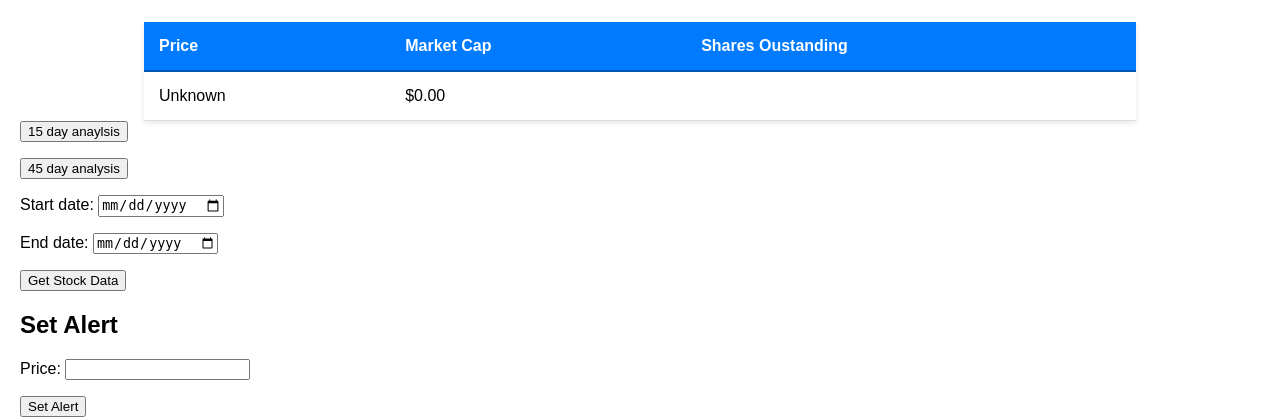
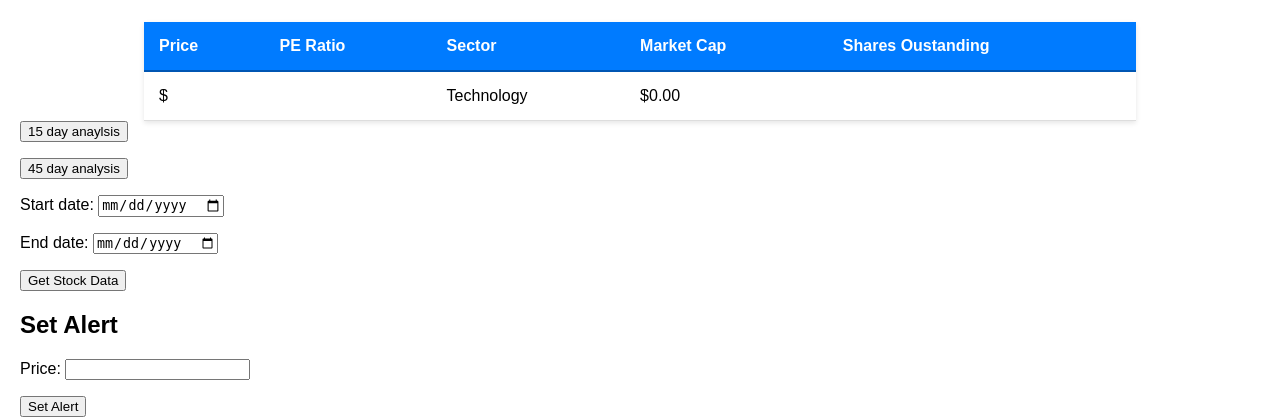
Before and after one commit to John-Odom/Stock-Alerts, a Django app: a page that uses stocks/templates/stock_detail.html in a window 1280 px wide. Shown: the part 67-487 px from the top of the page. Run offline with Django 3.2, Linux system fonts and the light colour scheme; a user stored in the database is signed in; data comes from the database, SQL or seed files in the repository; both versions use the stored data as it was after the commit; data that the repository does not hold is empty; parts of the project's set-up code (start-up, migrations or seed data) failed here and were passed over.

Commit message:
PE Ratio working except for stock splits

```diff
--- a/stocks/models.py
+++ b/stocks/models.py
@@ -21,6 +21,13 @@ class Stock(models.Model):
     sic_code = models.IntegerField()
     sector = models.ForeignKey(Sector, null=True, blank=True, on_delete=models.SET_NULL)
 
+    def sector_by_sic_code(self):
+        if(self.sic_code == 0):
+            return ''
+        else:
+            db_sic_code = SicCode.objects.filter(code=self.sic_code)[0]
+            return db_sic_code.sector.name
+
     def __str__(self):
         return self.ticker
 
--- a/stocks/templates/stock_detail.html
+++ b/stocks/templates/stock_detail.html
@@ -6,11 +6,15 @@
 <table class="stock-details">
     <thead>
         <th>Price</th>
+        <th>PE Ratio</th>
+        <th>Sector</th>
         <th>Market Cap</th>
         <th>Shares Oustanding</th>
     </thead>
     <tbody>
         <td>{{price}}</td>
+        <td>{{ pe_ratio}}</td>
+        <td>{{sector}}</td>
         <td>{{market_cap}}</td>
         <td>{{shares_outstanding}} </td>
     </tbody>
--- a/stocks/views.py
+++ b/stocks/views.py
@@ -11,7 +11,7 @@ from io import BytesIO
 from datetime import date, datetime, timedelta
 from django.contrib.auth.decorators import login_required
 from .forms import StockTickerForm, DateRangeForm, AlertForm
-from .models import Alert
+from .models import Alert, Stock
 from .stock_split import StockSplit
 
 # Create your views here.
@@ -65,19 +65,22 @@ def stock_detail(request, slug):
         url = "https://api.polygon.io/v2/aggs/ticker/" + slug + "/range/1/day/2023-03-13/2025-06-14?sort=asc&apiKey=" + os.getenv('POLYGON_KEY')
 
     try:
+        db_stock = Stock.objects.filter(ticker=slug)[0]
+        print(f"stock - {db_stock.ticker}")
         response = requests.get(url)
         response.raise_for_status()
         data = response.json()
+        snapshot = most_recent_snapshot(slug)
+        # stock_price = data.get('results', []).get()
         stock = info_query(slug)
         splits = stock_splits(slug)
         financials = financials_query(slug)
-        print(stock['name'])
         return render(request, 'stock_detail.html',
                       {'chart_uri': generate_stock_chart(data),
                        'form': form,
                        'alert_form': alert_form,
                        'name': stock['name'],
-                       'price': price(data),
+                       'price': f"${snapshot['o']}",
                        'description': stock.get('description', ''),
                        'state': stock.get('address', {}).get('state', ''),
                        'market_cap':"${:,.2f}".format(stock.get('market_cap', 0)),
@@ -85,7 +88,8 @@ def stock_detail(request, slug):
                        'ticker': stock.get('ticker'),
                        'alerts': request.user.alerts.filter(symbol=slug),
                        'eps_graph': stock_eps(financials, splits),
-                       'pe_ratio': calculate_pe_ratio(financials),
+                       'pe_ratio': calculate_pe_ratio(financials, snapshot['o'], splits), # need to get price from last day object
+                       'sector': db_stock.sector_by_sic_code,
                        'news': getStockNews(slug)
                        })
     except requests.exceptions.RequestException as e:
@@ -101,6 +105,11 @@ def stock_splits(slug):
 
     # ipdb.set_trace()
     return splits
+
+def most_recent_snapshot(slug):
+    url = f"https://api.polygon.io/v2/snapshot/locale/us/markets/stocks/tickers/{slug}?apiKey=i91hbXrlrH8yM71UexYN_I4nsRX7pKir"
+    response = requests.get(url)
+    return response.json()['ticker']['min']
 
 def delete_alert(request, id):
     if request.method == 'POST':
@@ -133,15 +142,6 @@ def financials_query(slug):
 
     return response.json()['results']
 
-def price(data):
-
-    results = data.get('results', [])
-    if len(results) > 0:
-        last_close = results[-1]
-        return f"${last_close['c']}"
-    else:
-        return "Unknown"
-
 def stock_eps(financials, splits):
     eps_values = []
     dates = []
@@ -152,7 +152,7 @@ def stock_eps(financials, splits):
         filing_date = datetime.strptime(item['end_date'], '%Y-%m-%d')
         financial_info = item.get('financials', {})
         income_statement = financial_info.get('income_statement', {})
-        basic_eps = income_statement.get('basic_earnings_per_share', {}).get('value', None)
+        basic_eps = income_statement.get('diluted_earnings_per_share', {}).get('value', None)
 
         # ipdb.set_trace()
 
@@ -162,7 +162,7 @@ def stock_eps(financials, splits):
                 basic_eps /= split.ratio
 
         # ipdb.set_trace()
-        # item['financials']['income_statement']['basic_earnings_per_share']['value'] = basic_eps
+        # item['financials']['income_statement']['diluted_earnings_per_share']['value'] = basic_eps
 
         if basic_eps is not None:
             eps_values.append(basic_eps)
@@ -196,7 +196,7 @@ def stock_eps(financials, splits):
 #     for item in financials:
 #         financial_info = item.get('financials', {})
 #         income_statement = financial_info.get('income_statement', {})
-#         basic_eps = income_statement.get('basic_earnings_per_share', {}).get('value', None)
+#         basic_eps = income_statement.get('diluted_earnings_per_share', {}).get('value', None)
 #         revenues = income_statement.get('revenues', {}).get('value', None)
 
 #         if basic_eps and revenues:
@@ -251,14 +251,16 @@ def fetch_stock_data(start_date, end_date):
         return response.json()
     return None
 
-def calculate_pe_ratio(financials):
+def calculate_pe_ratio(financials, price, splits):
     financials = sorted(financials, key=lambda x: datetime.strptime(x['start_date'], '%Y-%m-%d'))
 
     annual_eps = 0
     for report in financials[-4:]:
-        eps = report.get('financials', {}).get('income_statement', {}).get('basic_earnings_per_share', {}).get('value', 'N/A')
+        eps = report.get('financials', {}).get('income_statement', {}).get('diluted_earnings_per_share', {}).get('value', 0)
+
         annual_eps += eps
-    print(annual_eps)
+
+    return round(price/annual_eps, 2)
     # url = f"https://api.polygon.io/vX/reference/financials?ticker={slug}&limit=1&timeframe=annual&apiKey=i91hbXrlrH8yM71UexYN_I4nsRX7pKir"
     # # url = f"https://api.polygon.io/v3/reference/tickers/{slug}?apiKey=i91hbXrlrH8yM71UexYN_I4nsRX7pKir"
     # response = requests.get(url)
```
Also changed, not shown: stocks/tasks.py (+14 -10 lines), db.sqlite3.
